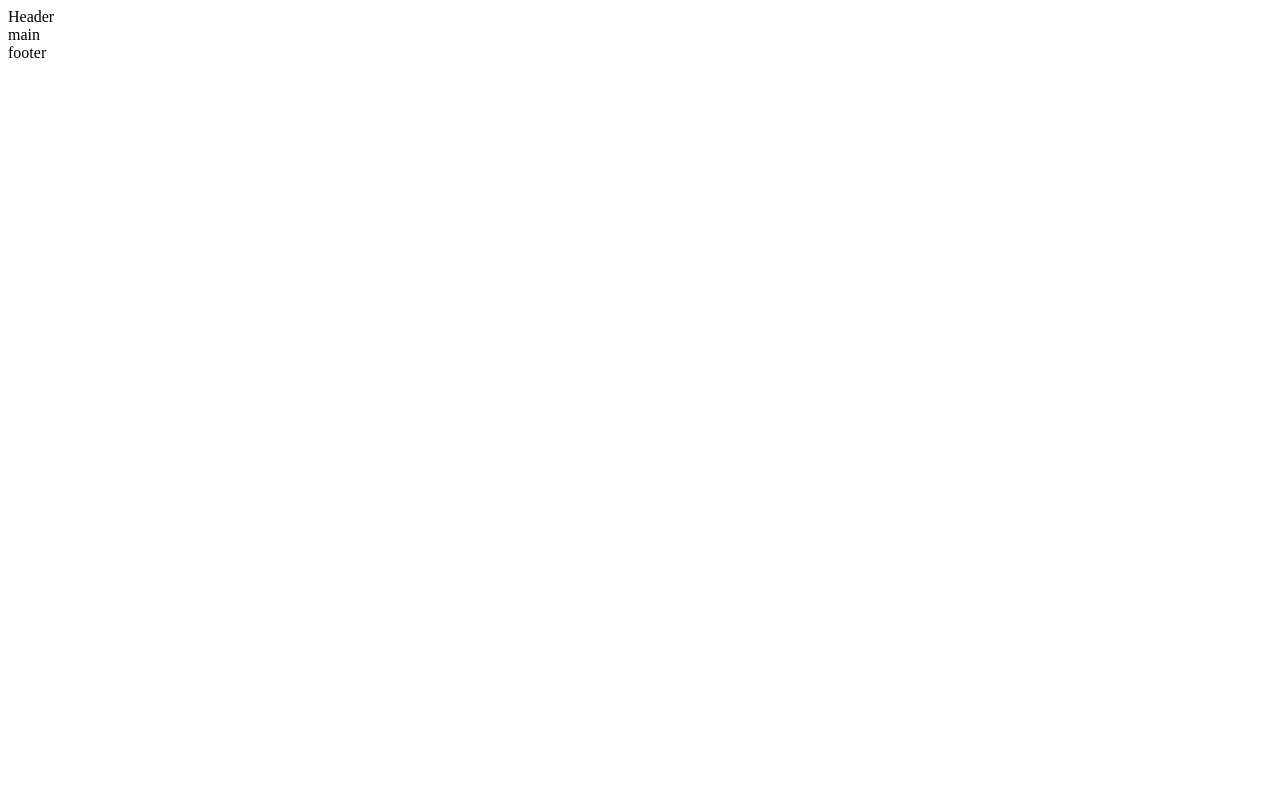
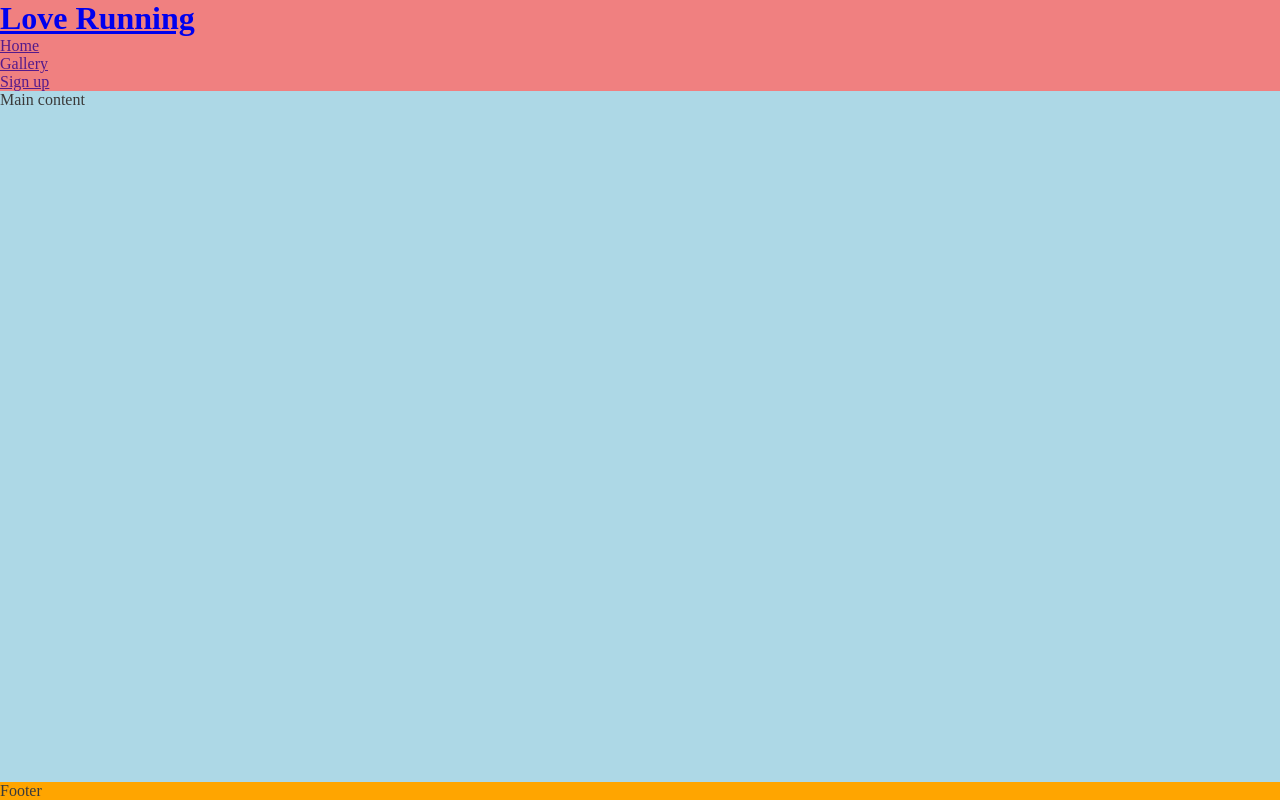
Before and after one commit to Mattias-08/Mattias-Jorntell, a plain HTML site: page index.html in a window 1280 px wide. Drawn offline with Linux system fonts and the light colour scheme.

Commit message:
create navigation system

```diff
--- /dev/null
+++ b/assets/css/style.css
@@ -0,0 +1,36 @@
+/* Google fonts import */
+@import url('https://fonts.googleapis.com/css2?family=Lato:wght@300&family=Oswald:wght@200;300;400;500;600;700&display=swap');
+
+/* Asterisk wildcard selector to override default styles added by the browser */
+* {
+    padding: 0;
+    margin: 0;
+    box-sizing: border-box;
+}
+
+/* General styles */
+body {
+    min-height: 100vh;
+    display: flex;
+    flex-direction: column;
+    /* Generic project styles */
+    color: #3a3a3a;
+}
+
+
+/* Header */
+header {
+    background-color: lightcoral;
+}
+
+/* Main content */
+main {
+    background-color: lightblue;
+    /* Make main element take up any surplus space to push footer down */
+    flex: 1 0 auto;
+}
+
+/* Footer */
+footer {
+    background-color: orange;
+}
--- a/index.html
+++ b/index.html
@@ -3,22 +3,48 @@
 
 <head>
     <meta charset="UTF-8">
+    <meta http-equiv="X-UA-Compatible" content="IE=edge">
     <meta name="viewport" content="width=device-width, initial-scale=1.0">
+    <!-- Meta tags for search engines -->
+    <meta name="description"
+        content="Love Running. Club for runners in Dublin, Ireland. Urban running, trail running. Dublin docklands and Phoenix Park">
+    <meta name="keywords" content="love running, run, running club, runners, Ireland, Dublin, sport, exercise">
+    <!-- Title -->
     <title>Love Running</title>
-    <!--meta tags for enginers-->
-    <meta name="description" content="Love Running. Club for runners in Dublin, Ireland, Urban  running, trall running. Dublin docklandsand Phoenix Park">
-    <meta name="keywords" content="love running, runing club, runners, lreland, Dublin, sport, exercise">
-    <!--Favicon-->
+    <!-- Favicon -->
     <link rel="apple-touch-icon" sizes="180x180" href="assets/favicon/apple-touch-icon.png">
     <link rel="icon" type="image/png" sizes="32x32" href="assets/favicon/favicon-32x32.png">
     <link rel="icon" type="image/png" sizes="16x16" href="assets/favicon/favicon-16x16.png">
-
+    <!-- Stylesheet -->
+    <link rel="stylesheet" href="assets/css/style.css">
 </head>
 
 <body>
-    <header>Header</header>
-    <main>main</main>
-    <footer>footer</footer>
+    <!-- Header -->
+    <header>
+        <a href="index.html">
+            <h1 id="logo">Love Running</h1>
+            <nav>
+                <ul>
+                    <li>
+                        <a href="">Home</a>
+                    </li>
+                    <li>
+                        <a href="">Gallery</a>
+                    </li>
+                    <li>
+                        <a href="">Sign up</a>
+                    </li>
+                </ul>
+            </nav>
+        </a>
+    </header>
+
+    <!-- Main content -->
+    <main>Main content</main>
+
+    <!-- Footer -->
+    <footer>Footer</footer>
 </body>
 
 </html>
```
